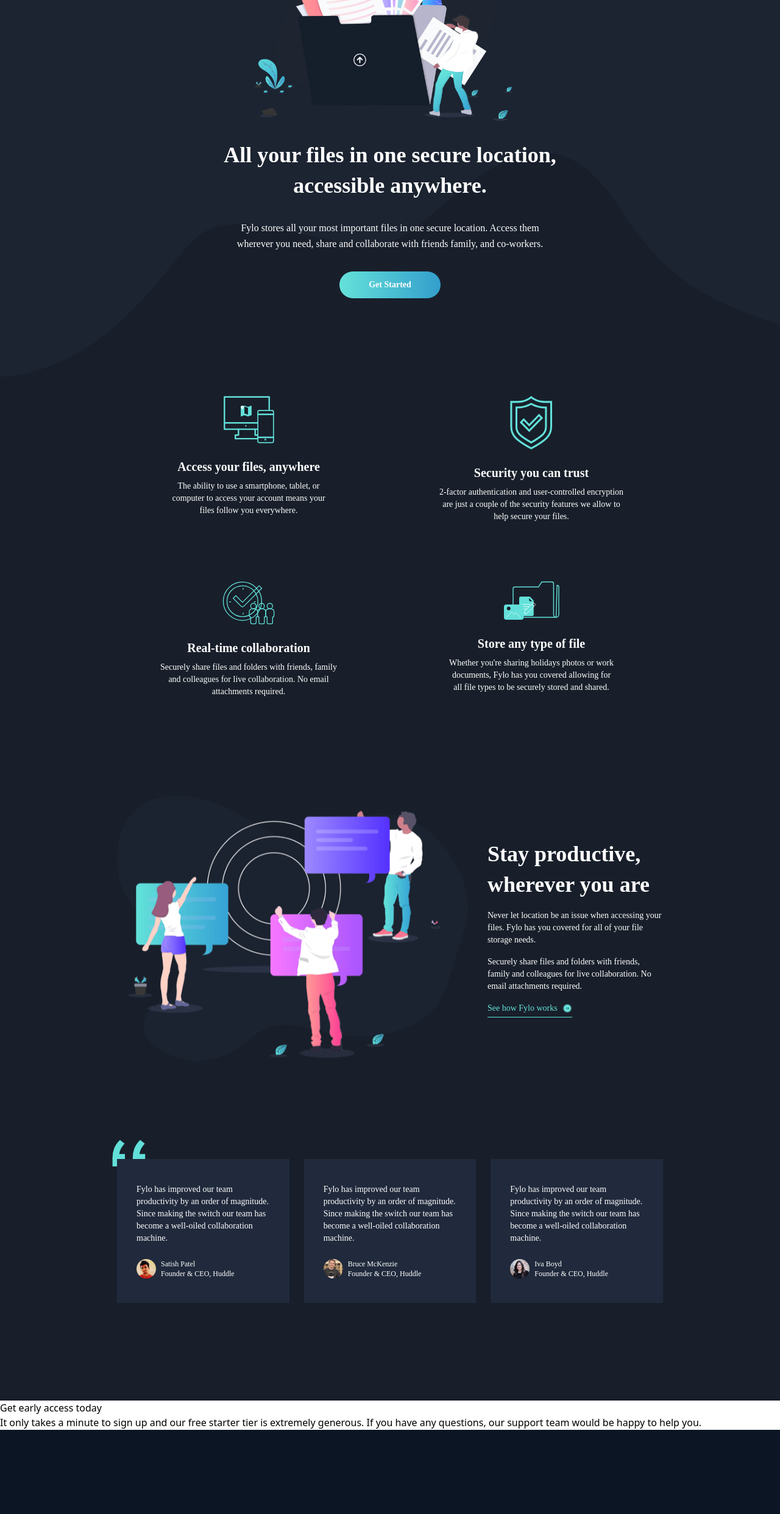
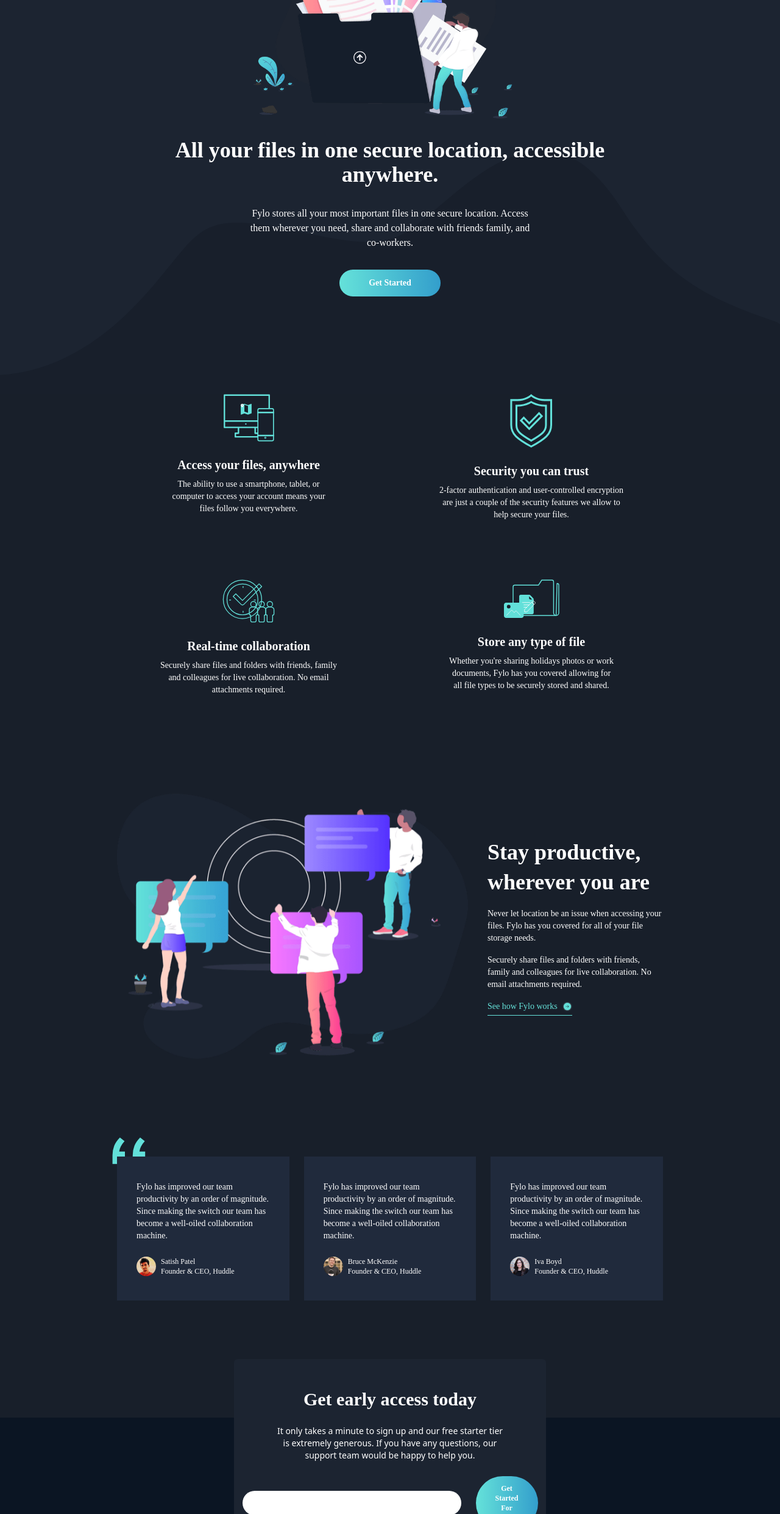
Before and after one commit to karanshergill/Fylo-Landing-Page, a website built with Vite: page index.html in a window 1280 px wide. Shown: the part 250-2732 px from the top of the page at 61% size. Built offline with nearby package versions, Linux system fonts and the light colour scheme; a web font is replaced by a local one.

Commit message:
fix mobile view

```diff
--- a/index.html
+++ b/index.html
@@ -12,10 +12,10 @@
 <body class="mx-auto">
 
   <header class="bg-primary-main">
-    <div class="flex items-end justify-between max-w-7xl mx-auto p-8">
-      <img src="/images/logo.svg" alt="Logo" class="desktop:w-28">
+    <div class="flex items-center justify-between max-w-7xl mx-auto p-8 pt-10 md:pt-14">
+      <img src="/images/logo.svg" alt="Logo" class="w-20 desktop:w-28">
       <nav>
-        <ul class="flex gap-12 text-white text-sm">
+        <ul class="flex gap-4 md:gap-12 text-white text-sm">
           <li>Features</li>
           <li>Team</li>
           <li>Sign In</li>
@@ -27,12 +27,15 @@
   <main>
     <section class="bg-primary-main md:pb-40 relative">
       <img src="/images/bg-curvy-desktop.svg" alt="background" class="absolute bottom-0 w-full">
-      <div class="flex flex-col items-center justify-center gap-8 max-w-7xl mx-auto">
-        <img src="/images/illustration-intro.png" alt="illustration-intro" class="max-w-md">
-        <h1 class="text-white text-center font-raleway text-4xl font-semibold leading-snug z-10">All your files in one
+      <div class="flex flex-col items-center justify-center gap-8 max-w-7xl mx-auto px-6">
+        <img src="/images/illustration-intro.png" alt="illustration-intro" class="md:max-w-md">
+        <h1 class="text-white text-2xl text-center font-raleway font-semibold leading-snug z-10 md:text-4xl md:mx-60">
+          All your
+          files in
+          one
           secure
-          location,<br>accessible anywhere.</h1>
-        <p class="text-white text-center font-opensans leading-relaxed max-w-lg z-10">
+          location, accessible anywhere.</h1>
+        <p class="text-white text-center font-opensans text-sm leading-relaxed max-w-lg px-4 z-10 md:text-base">
           Fylo stores all your most important files in one secure location. Access them wherever
           you need, share and collaborate with friends family, and co-workers.
         </p>
@@ -112,7 +115,7 @@
 
     <!-- Testimonials -->
 
-    <section class="bg-primary-intro pt-40 pb-40">
+    <section class="bg-primary-intro pt-40 pb-48 relative">
       <div class="relative grid grid-cols-3 gap-6 text-white max-w-7xl mx-48">
         <img src="/images/bg-quotes.png" alt="bg-quotes" class="absolute -top-8 -left-2">
 
@@ -159,14 +162,8 @@
     </section>
   </main>
 
-  <section>
-    <h2>Get early access today</h2>
-    <p>It only takes a minute to sign up and our free starter tier is extremely generous. If you have any
-      questions, our support team would be happy to help you.</p>
-  </section>
-
-  <footer class="bg-primary-footer">
-    <div class="text-white font-opensans text-sm max-w-7xl mx-auto pt-36 pb-24 flex flex-col">
+  <footer class="bg-primary-footer relative">
+    <div class="text-white font-opensans text-sm max-w-7xl mx-auto pt-44 pb-24 flex flex-col">
 
       <img src="/images/logo.svg" alt="logo" class="w-36">
 
@@ -210,6 +207,23 @@
         </div>
       </div>
     </div>
+
+    <section class="absolute left-0 right-0 -top-24">
+      <div class="text-white text-center bg-primary-main rounded-md flex flex-col items-center gap-6 mx-96 py-12 px-16">
+        <h2 class="text-3xl font-semibold font-opensans">Get early access today</h2>
+        <p class="text-sm text-wrap">It only takes a minute to sign up and our free starter tier is extremely generous.
+          If
+          you
+          have any
+          questions, our support team would be happy to help you.</p>
+        <div class="flex items-center gap-6">
+          <input type="text" class="py-2 px-16 rounded-full">
+          <button
+            class="text-xs text-white font-opensans font-semibold bg-gradient-to-r from-accent-cyan to-accent-blue rounded-full px-8 py-3 z-10">Get
+            Started For Free</button>
+        </div>
+      </div>
+    </section>
   </footer>
 </body>
 
```
